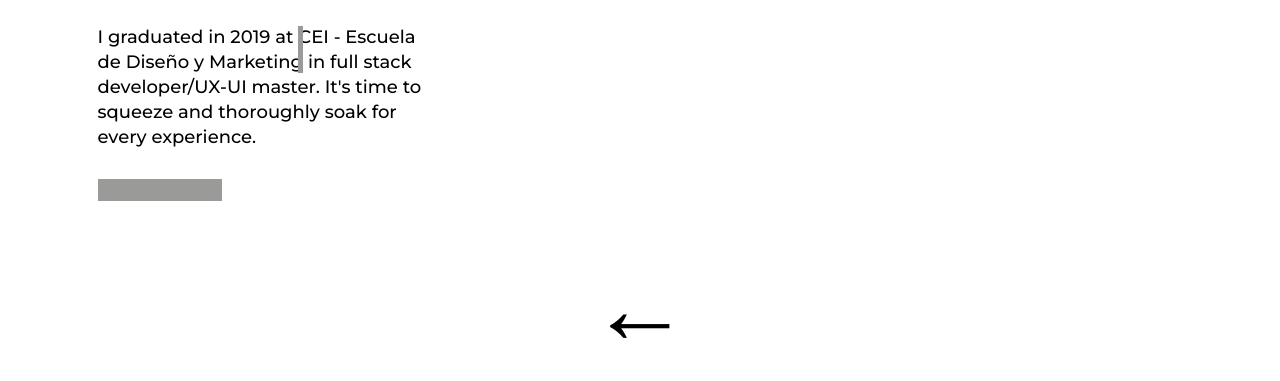
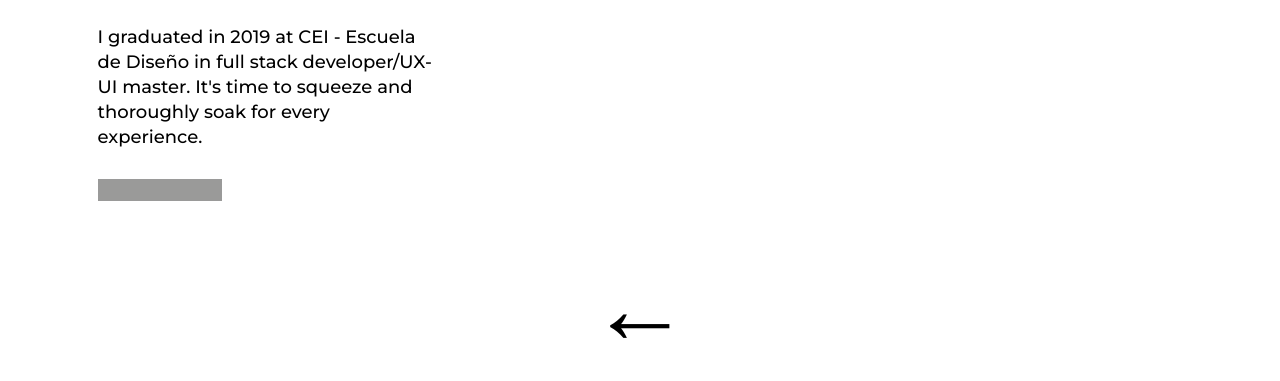
Before and after one commit to thidario/thidario.com, a plain HTML site: page about.html in a window 1280 px wide. Shown: the part 574-955 px from the top of the page. Drawn offline with nearby package versions, Linux system fonts and the light colour scheme; a script that the page names is missing.

Commit message:
Update about.html

```diff
--- a/about.html
+++ b/about.html
@@ -36,7 +36,7 @@
 
 				<p>I code, I take pictures, I <span class="masked">try design</span>. Strong skills for clarity and simplicity minimal branding, besides the brutalism concept with reaction to the lightness, optimism, and frivolity. Motion graphics, collages, archt, space and pets lover.</p>
 
-				<p>I graduated in 2019 at <span class="masked">CEI - Escuela de Diseño y Marketing</span> in full stack developer/UX-UI master. It's time to squeeze and thoroughly soak for every experience.</p>
+				<p>I graduated in 2019 at <span class="masked">CEI - Escuela de Diseño</span> in full stack developer/UX-UI master. It's time to squeeze and thoroughly soak for every experience.</p>
 
 				<p><a class="cv" href="img/cv_tiago_dario_v.2.pdf" target="_blank"><span class="masked">Download CV</span></a></p>
 			</div>
```
